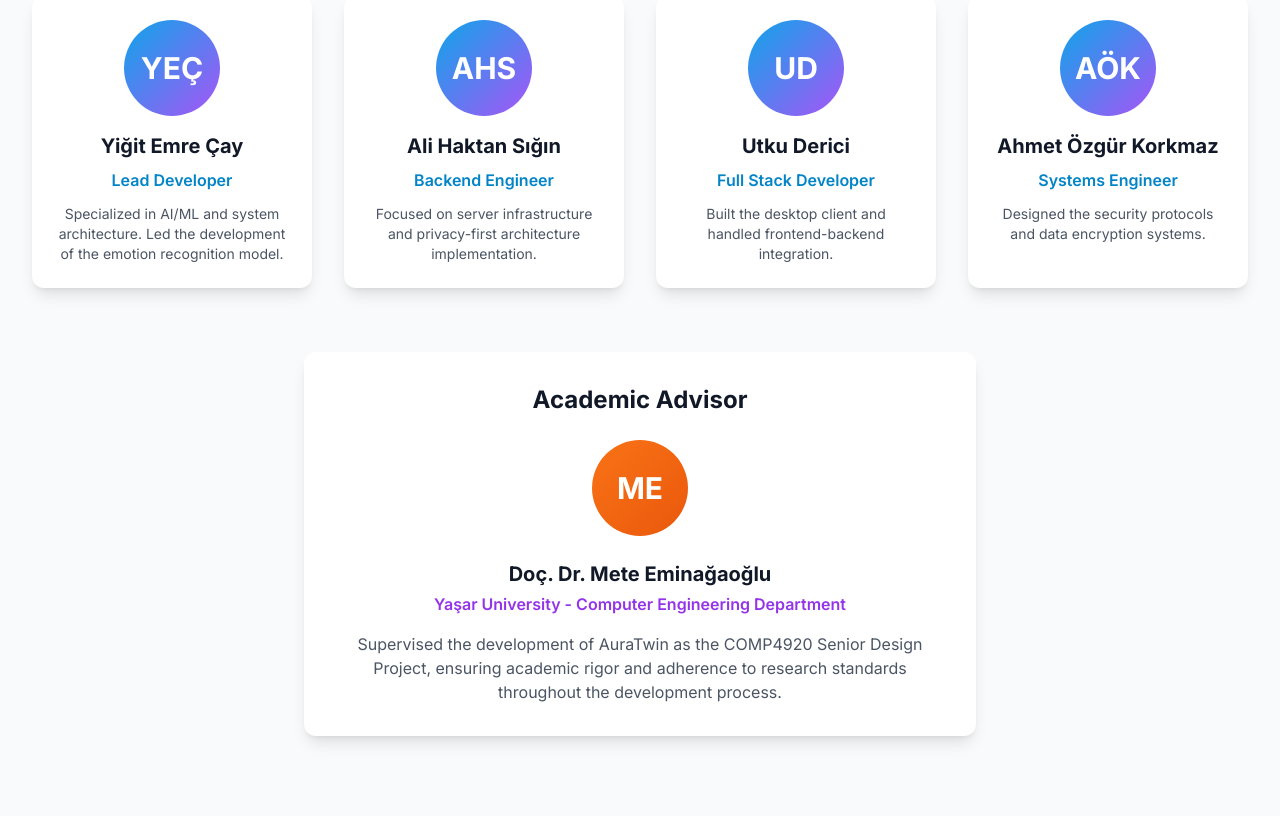
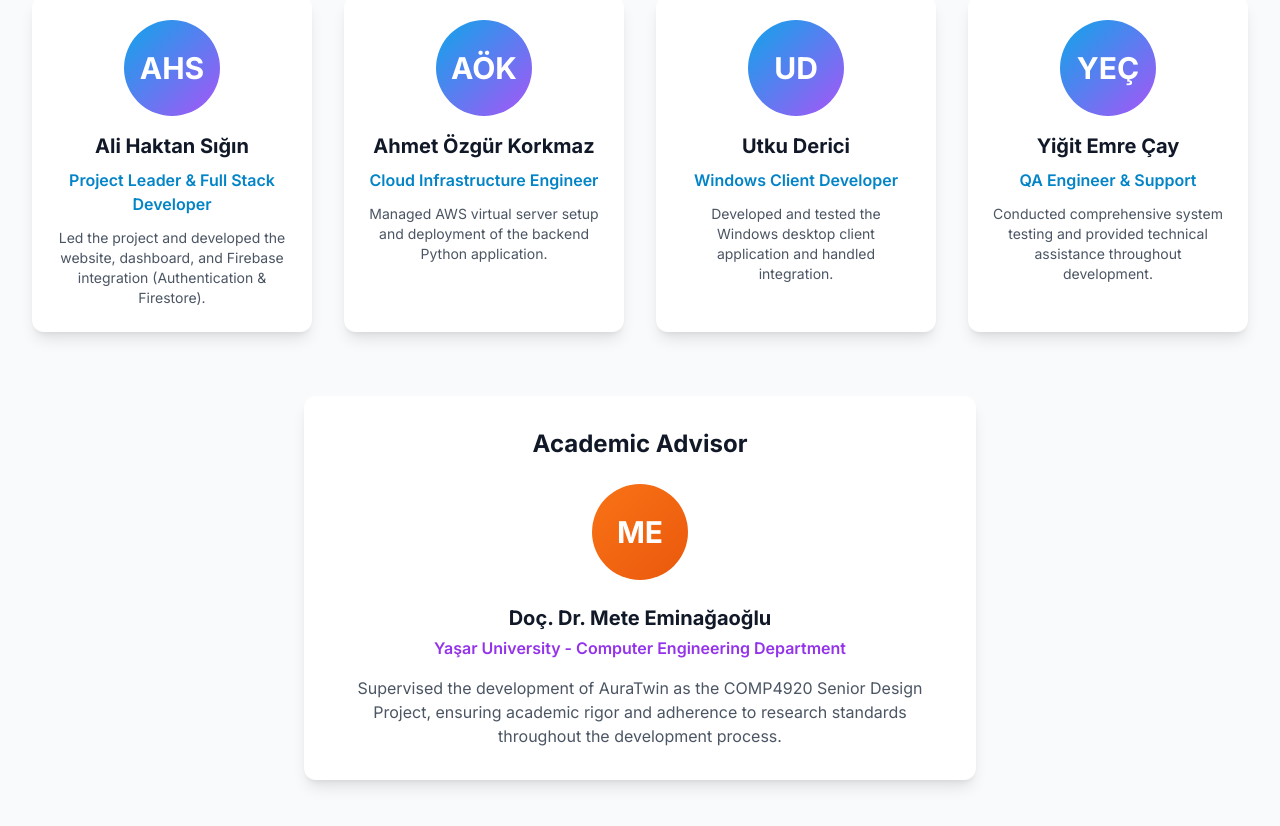
Before and after one commit to AuraTwin/AuraTwin-web, a Next.js app: page /about in a window 1280 px wide. Shown: the part 1160-1986 px from the top of the page. Built offline with nearby package versions, Linux system fonts and the light colour scheme; no server answers.

Commit message:
Update About page

```diff
--- a/src/app/about/page.tsx
+++ b/src/app/about/page.tsx
@@ -45,10 +45,10 @@ export default function AboutPage() {
 
           <div className="grid md:grid-cols-2 lg:grid-cols-4 gap-8 mb-16">
             {[
-              { name: 'Yiğit Emre Çay', role: 'Lead Developer', description: 'Specialized in AI/ML and system architecture. Led the development of the emotion recognition model.' },
-              { name: 'Ali Haktan Sığın', role: 'Backend Engineer', description: 'Focused on server infrastructure and privacy-first architecture implementation.' },
-              { name: 'Utku Derici', role: 'Full Stack Developer', description: 'Built the desktop client and handled frontend-backend integration.' },
-              { name: 'Ahmet Özgür Korkmaz', role: 'Systems Engineer', description: 'Designed the security protocols and data encryption systems.' },
+              { name: 'Ali Haktan Sığın', role: 'Project Leader & Full Stack Developer', description: 'Led the project and developed the website, dashboard, and Firebase integration (Authentication & Firestore).' },
+              { name: 'Ahmet Özgür Korkmaz', role: 'Cloud Infrastructure Engineer', description: 'Managed AWS virtual server setup and deployment of the backend Python application.' },
+              { name: 'Utku Derici', role: 'Windows Client Developer', description: 'Developed and tested the Windows desktop client application and handled integration.' },
+              { name: 'Yiğit Emre Çay', role: 'QA Engineer & Support', description: 'Conducted comprehensive system testing and provided technical assistance throughout development.' },
             ].map((member, i) => (
               <div key={member.name} className="bg-white dark:bg-gray-900 p-6 rounded-xl shadow-lg hover:shadow-xl transition-shadow" data-reveal data-reveal-delay={`${i * 80}`}>
                 <div className="w-24 h-24 bg-gradient-to-br from-primary-500 to-accent-500 rounded-full mx-auto mb-4 flex items-center justify-center">
```
